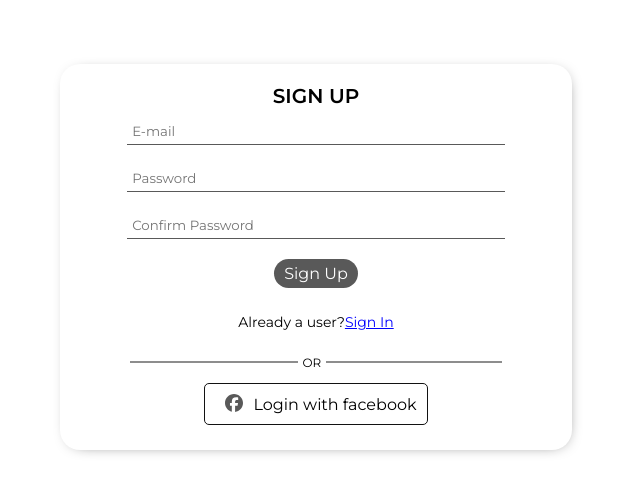
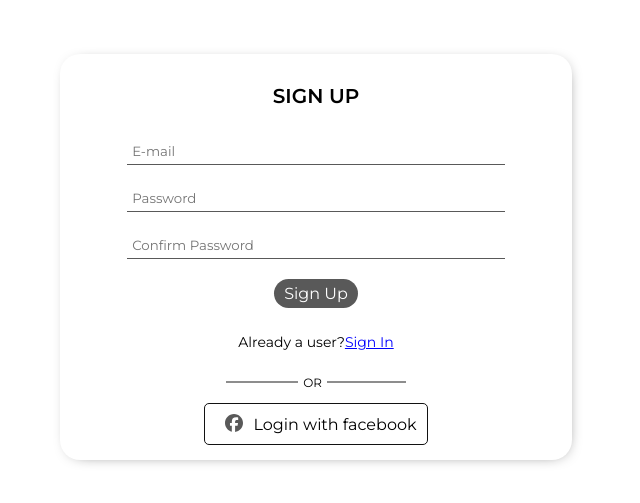
Before and after one commit to PonrajkumarRajendran/expensesFrontend, a React (Create React App) app: page /signup in a window 1280 px wide. Shown: the part 143-646 px from the top of the page, without its empty margins (324-964 px from the left). Built offline with nearby package versions, Linux system fonts and the light colour scheme; no server answers.

Commit message:
aligning signup and signin pages

```diff
--- a/src/components/authentication/signin/signin.styles.scss
+++ b/src/components/authentication/signin/signin.styles.scss
@@ -26,6 +26,7 @@
         padding: 5px;
         font-family: "Montserrat";
         border: none;
+        outline: none;
         background: none;
         border-bottom: 1px solid #595959;
       }
--- a/src/components/authentication/signup/signup.component.jsx
+++ b/src/components/authentication/signup/signup.component.jsx
@@ -47,7 +47,7 @@ const SignUp = () => {
     <div className="signup-container">
       <div className="signup-box">
         <span className="signup-box-title">SIGN UP</span>
-        <div>
+
         <form className="signup-form" onSubmit={handleSubmit}>
           <input
             type="text"
@@ -77,7 +77,7 @@ const SignUp = () => {
             Sign Up
           </button>
         </form>
-        </div>
+
         <div className="signup-options-container">
           <span className="signin-link">
             Already a user?
--- a/src/components/authentication/signup/signup.styles.scss
+++ b/src/components/authentication/signup/signup.styles.scss
@@ -9,16 +9,19 @@
     background: white;
     box-shadow: 2px 2px 16px -10px #121212;
     border-radius: 20px;
-    padding: 20px;
+    display: flex;
+    justify-content: center;
+    padding: 10px 20px;
+    align-items: center;
+    flex-direction: column;
     box-sizing: border-box;
     .signup-box-title {
-      width: 100%;
-      display: flex;
-      justify-content: center;
+      margin: 20px;
       font-size: 20px;
       font-weight: 600;
     }
-    .signup-form {
+    form {
+      width: 100%;
       display: flex;
       align-items: center;
       flex-direction: column;
@@ -28,7 +31,6 @@
         font-family: "Montserrat";
         padding: 5px;
         box-sizing: border-box;
-
         outline: none;
         border: none;
         border-bottom: 1px solid #595959;
@@ -68,7 +70,7 @@
         .signin-or {
           position: absolute;
           top: -7px;
-          left: 45%;
+          left: 40%;
           background-color: white;
           font-size: 12px;
           padding: 0 5px;
```
Lines whose indentation alone changed are shown as unchanged.
